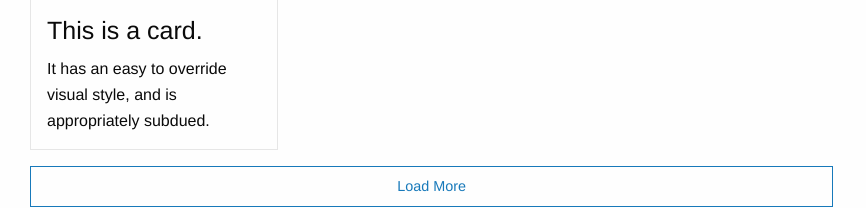
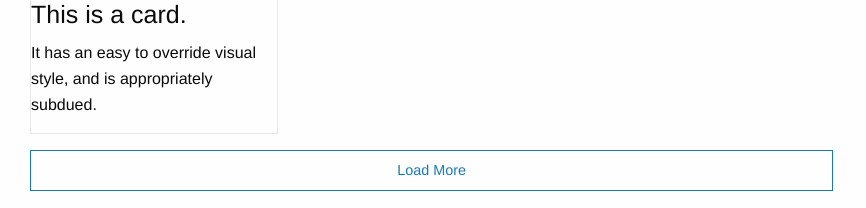
Before and after one commit to posteego/gif-search-site, a plain HTML site: page index.html in a window 1280 px wide. Shown: the part 1574-1782 px from the top of the page, without its empty margins (0-866 px from the left). Drawn offline with Linux system fonts and the light colour scheme; a web font is replaced by a local one.

```diff
--- a/index.html
+++ b/index.html
@@ -121,7 +121,7 @@
               </div>
               <div class="cell card">
                 <img src="http://fillmurray.com/200/200">
-                <div class="card-section">
+                <div class="card-secttion">
                   <h4>This is a card.</h4>
                   <p>It has an easy to override visual style, and is appropriately subdued.</p>
                 </div>
```
